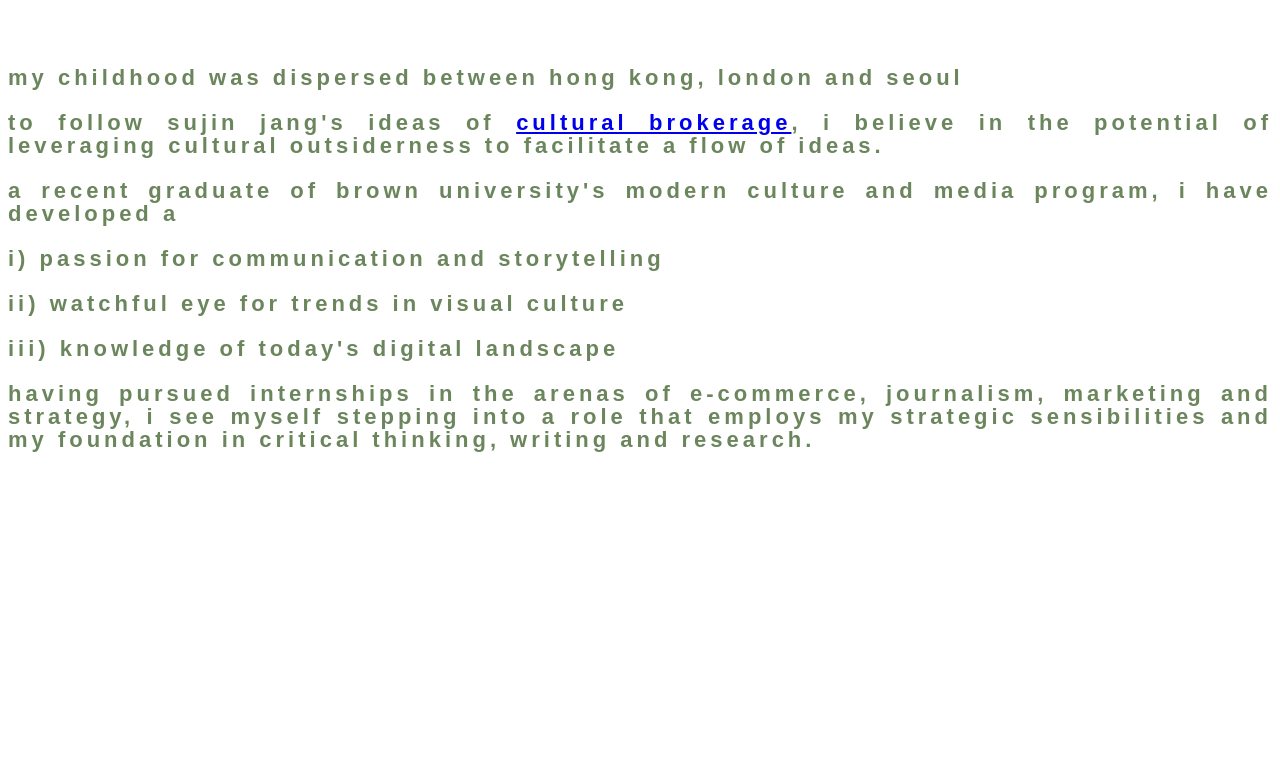
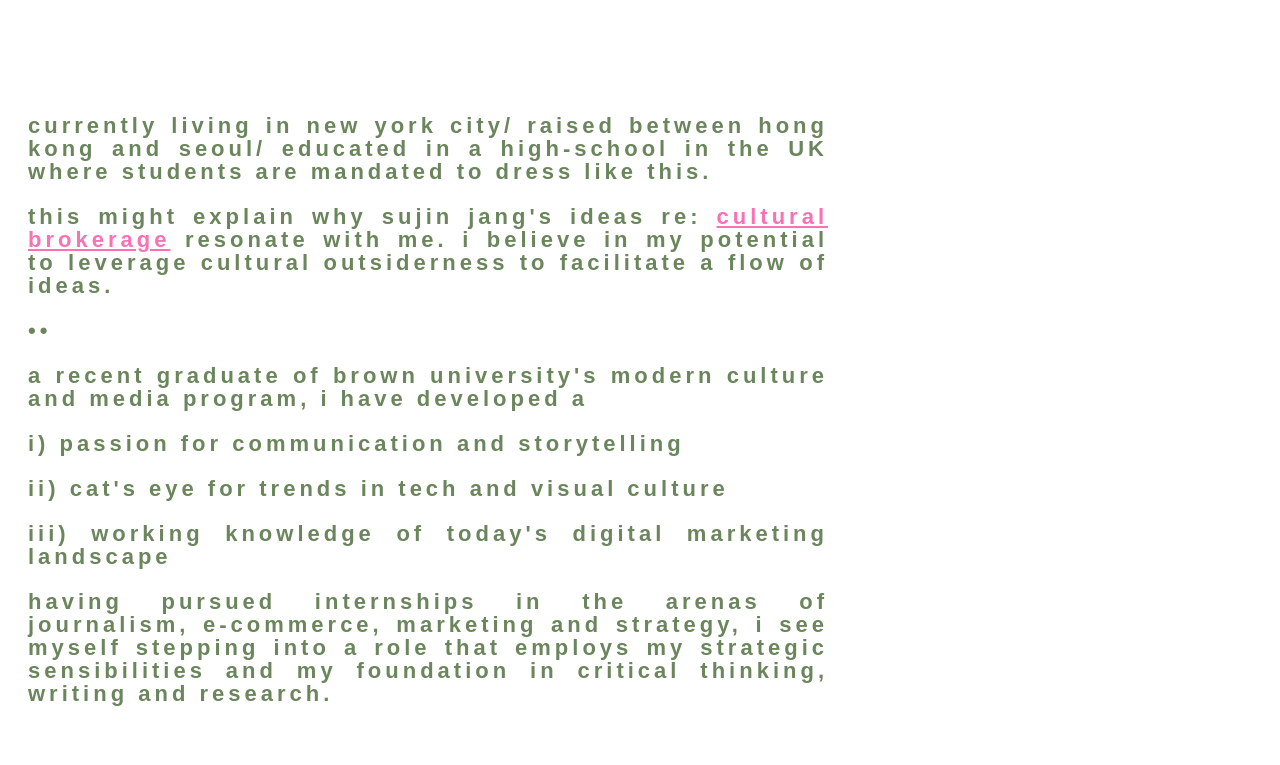
Before and after one commit to cjprk/cjprk.github.io, a plain HTML site: page about.html in a window 1280 px wide. Shown: the part 211-976 px from the top of the page. Before the commit the page ends 800 px from the top, so only its background shows below. Drawn offline with Linux system fonts and the light colour scheme.

Commit message:
second round text and aesth

```diff
--- a/about.html
+++ b/about.html
@@ -9,23 +9,24 @@
 	<a href="cjpark852<@gmail.com">cjpark852@gmail.com</a>
 <p>
 	<a href="https://www.linkedin.com/in/charles-park-053b85125/">linkedin</a>
-
-
 <h1>
 
+<h2>
+<p>currently living in new york city/ raised between hong kong and seoul/ educated in a high-school in the UK where students are mandated to dress like this. </p>
 
-<h2>
-<p>my childhood was dispersed between hong kong, london and seoul</p>
 <p>
-to follow sujin jang's ideas of <a href="https://hbr.org/2018/07/the-most-creative-teams-have-a-specific-type-of-cultural-diversity"> cultural brokerage</a>, i believe in the potential of leveraging cultural outsiderness to facilitate a flow of ideas.
+this might explain why sujin jang's ideas re: <a href="https://hbr.org/2018/07/the-most-creative-teams-have-a-specific-type-of-cultural-diversity"> cultural brokerage</a> resonate with me. i believe in my potential to leverage cultural outsiderness to facilitate a flow of ideas.
+<p>
+	••
 <p>
 a recent graduate of brown university's modern culture and media program, i have developed a
 	<p>		i) passion for communication and storytelling
-	<p>		ii) watchful eye for trends in visual culture
-	<p>		iii) knowledge of today's digital landscape
+	<p>		ii) cat's eye for trends in tech and visual culture
+	<p>		iii) working knowledge of today's digital marketing landscape
 
 <p>
-having pursued internships in the arenas of e-commerce, journalism, marketing and strategy, i see myself stepping into a  role that employs my strategic sensibilities and my foundation in critical thinking, writing and research.
+having pursued internships in the arenas of journalism, e-commerce, marketing and strategy, i see myself stepping into a  role that employs my strategic sensibilities and my foundation in critical thinking, writing and research.
+
 </h2>
 
 <a>
--- a/astyle.css
+++ b/astyle.css
@@ -1,6 +1,6 @@
 h1 {
 font-size:40px;
-margin-left: 25%;
+margin-left: 55%;
 margin-top: 7%;
 float: center;
 color:#6b865c;
@@ -15,30 +15,17 @@ font-size:22px;
 color:#6b865c;
 line-height:23px;
 letter-spacing:4px;
+width: 800px;
+  padding: 20px;
 font-family:arial;
 text-align:justify;
 }
 
 a {
-a::after,
-a::before {
-position: absolute;
-left: 0;
-content: '';
-width: 100%;
-height: 1px;
-opacity: 0;
-transition: .3s;
+	font-size:22px;
+color:#fa72b3;;
+line-height:23px;
+letter-spacing:4px;
+font-family:arial;
+text-align:justify;
 }
-a:hover::before {
-top: 100;
-opacity: 1;
-}
-a:hover::after {
-bottom: 0;
-opacity: 1;
-}
-a:hover {
-color: #fa72b3;
-}
-}
```
